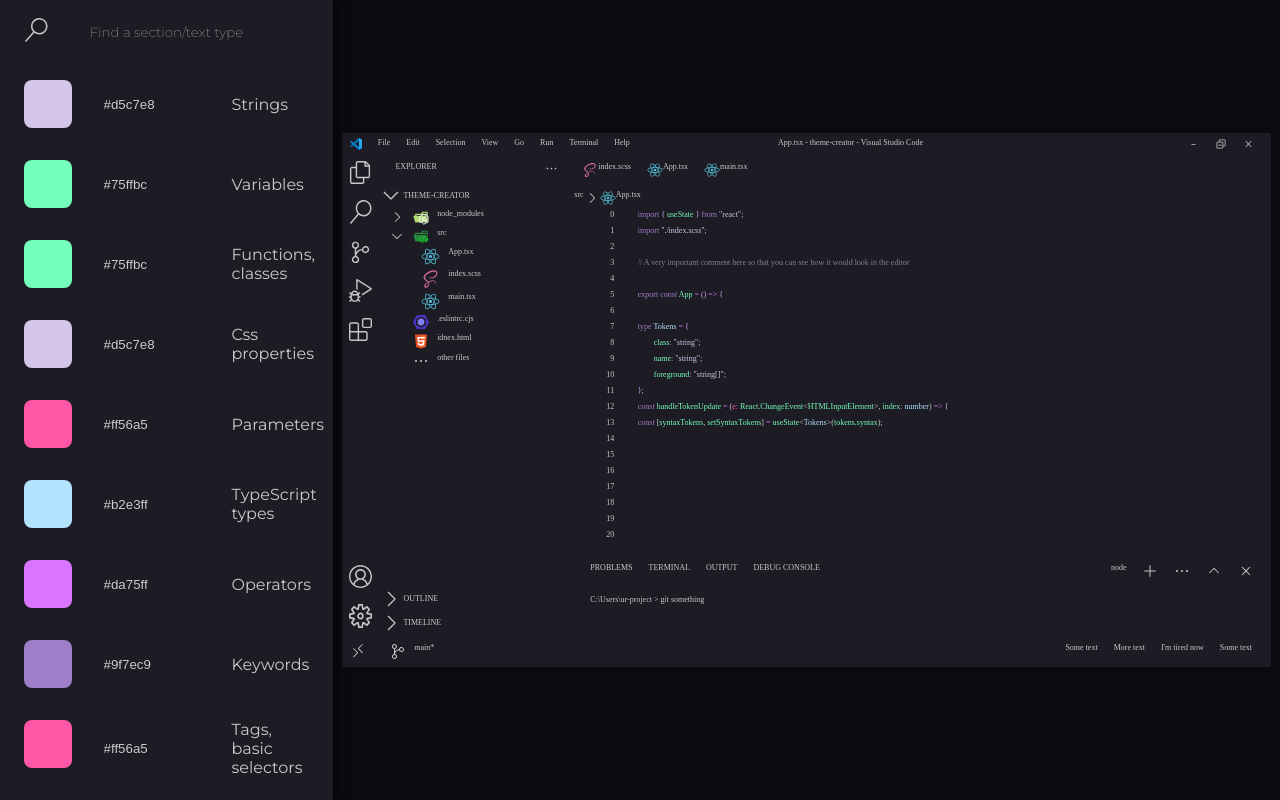
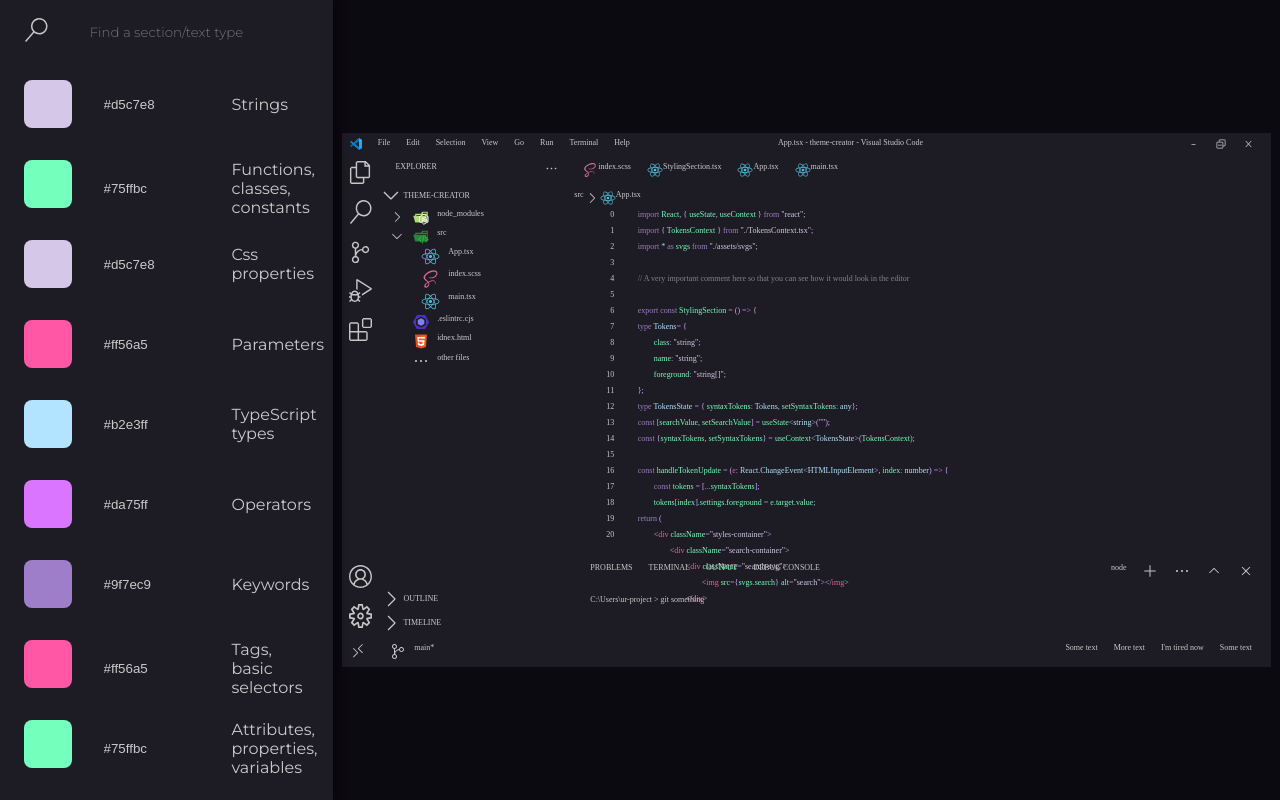
Before and after one commit to Vitalii-Harkavenko/theme-screator, a React (Vite) app: page / in a window 1280 px wide. Built offline with nearby package versions, Linux system fonts and the light colour scheme; a web font is replaced by a local one.

Commit message:
binded syntax tokens' colors with the canvas' text

```diff
--- a/src/Canvas.tsx
+++ b/src/Canvas.tsx
@@ -1,17 +1,11 @@
-import { TokensContext, Token } from "./TokensContext";
+import { TokensContext } from "./TokensContext";
 import { useContext } from "react";
 import * as svgs from "./assets/svgs";
-import { Keywords, Operators, Fns_classes, Strings, Parameters, Attributes_props, Variables } from "./SyntaxBoilerplates";
+import { Keywords, Operators, Fns_classes_consts, Strings, Parameters, Atts_props_vars, Ts_types, Tags } from "./SyntaxBoilerplates";
 
 export const Canvas = () => {
 
-    const {syntaxTokens} = useContext(TokensContext);
-
-    const colors: {[key : string]: any} = {};
-    syntaxTokens.forEach((token: Token) => {
-        const { class: tokenClass, settings: { foreground } } = token;
-        colors[tokenClass] = {color: foreground};
-    });
+    const {colors} = useContext(TokensContext);
 
     const gutterNumbers = [];
     for (let i = 0; i < 30; i++) {
@@ -111,8 +105,12 @@ export const Canvas = () => {
                 <div className="editor-container">
                     <div className="tabs">
                         <div className="tab">
-                        <img src={svgs.scss}></img>
+                            <img src={svgs.scss}></img>
                             <p>index.scss</p>
+                        </div>
+                        <div className="tab">
+                            <img src={svgs.react}></img>
+                            <p>StylingSection.tsx</p>
                         </div>
                         <div className="tab">
                             <img src={svgs.react}></img>
@@ -134,22 +132,43 @@ export const Canvas = () => {
                             { gutterNumbers.map(i => <p>{i}</p>) }
                         </div>
                         <div className="editor">
-                            <p style={colors.punctuation}><Keywords word="import"/> &#123; <Fns_classes word="useState"/> &#125; <Keywords word="from"/> <Strings word="react"/>;</p>
-                            <p style={colors.punctuation}><Keywords word="import"/> <Strings word="./index.scss"/>;</p>
+                            <p style={colors.punctuation}><Keywords word="import"/> <Fns_classes_consts word="React"/>, &#123; <Fns_classes_consts word="useState"/>, <Fns_classes_consts word="useContext"/> &#125; <Keywords word="from"/> <Strings word="react"/>;</p>
+                            <p style={colors.punctuation}><Keywords word="import"/> &#123; <Fns_classes_consts word="TokensContext"/> &#125; <Keywords word="from"/> <Strings word="./TokensContext.tsx"/>;</p>
+                            <p style={colors.punctuation}><Keywords word="import"/> <Fns_classes_consts word="*"/> <Keywords word="as"/> <Fns_classes_consts word="svgs"/> <Keywords word="from"/> <Strings word="./assets/svgs"/>;</p>
                             <p className="whitespace"></p>
                             <p style={colors.comments}>// A very important comment here so that you can see how it would look in the editor</p>
                             <p className="whitespace"></p>
-                            <p style={colors.punctuation}> <Keywords word="export"/> <Keywords word="const"/> <Fns_classes word="App"/> <Operators word="="/> () <Operators word="=&gt;"/> &#123;</p>
-                            <p className="whitespace"></p>
-                            <p style={colors.punctuation}><Keywords word="type"/> <span style={colors.ts_types}>Tokens</span> <Operators word="="/> &#123;</p>
+                            <p style={colors.punctuation}> <Keywords word="export"/> <Keywords word="const"/> <Fns_classes_consts word="StylingSection"/> <Operators word="="/> () <Operators word="=&gt;"/> &#123;</p>
+                            <p style={colors.punctuation}><Keywords word="type"/> <Ts_types word="Tokens"/><Operators word="="/> &#123;</p>
                             <div className="tab-space">
-                                <p style={colors.punctuation}><Attributes_props word="class"/><Operators word=":"/> <Strings word="string"/>;</p>
-                                <p style={colors.punctuation}><Attributes_props word="name"/><Operators word=":"/> <Strings word="string"/>;</p>
-                                <p style={colors.punctuation}><Attributes_props word="foreground"/><Operators word=":"/> <Strings word="string[]"/>;</p>
+                                <p style={colors.punctuation}><Atts_props_vars word="class"/><Operators word=":"/> <Strings word="string"/>;</p>
+                                <p style={colors.punctuation}><Atts_props_vars word="name"/><Operators word=":"/> <Strings word="string"/>;</p>
+                                <p style={colors.punctuation}><Atts_props_vars word="foreground"/><Operators word=":"/> <Strings word="string[]"/>;</p>
                             </div>
                             <p style={colors.punctuation}>&#125;;</p>
-                            <p><Keywords word="const"/> <Fns_classes word="handleTokenUpdate"/> <Operators word="="/> (<Parameters word="e"/><Operators word=":"/> <Attributes_props word="React"/>.<Attributes_props word="ChangeEvent"/>&lt;<Attributes_props word="HTMLInputElement"/>&gt;, <Attributes_props word="index"/><Operators word=":"/> <span style={colors.ts_types}>number</span>) <Operators word="=&gt;"/> &#123;</p>
-                            <p><Keywords word="const"/> [<Variables word="syntaxTokens"/>, <Variables word="setSyntaxTokens"/>] <Operators word="="/> <Fns_classes word="useState"/>&lt;<span style={colors.ts_types}>Tokens</span>&gt;(<Attributes_props word="tokens"/>.<Attributes_props word="syntax"/>);</p>
+                            <p style={colors.punctuation}><Keywords word="type"/> <Ts_types word="TokensState"/> <Operators word="="/> &#123; <Atts_props_vars word="syntaxTokens"/><Operators word=":"/> <Ts_types word="Tokens"/>, <Atts_props_vars word="setSyntaxTokens"/><Operators word=":"/> <Ts_types word="any"/>&#125;;</p>
+                            <p style={colors.punctuation}><Keywords word="const"/> [<Fns_classes_consts word="searchValue"/>, <Fns_classes_consts word="setSearchValue"/>] <Operators word="="/> <Fns_classes_consts word="useState"/>&lt;<Ts_types word="string"/>&gt;(<Strings word=""/>);</p>
+                            <p style={colors.punctuation}><Keywords word="const"/> &#123;<Fns_classes_consts word="syntaxTokens"/>, <Fns_classes_consts word="setSyntaxTokens"/>&#125; <Operators word="="/> <Fns_classes_consts word="useContext"/>&lt;<Ts_types word="TokensState"/>&gt;(<Fns_classes_consts word="TokensContext"/>);</p>
+                            <p className="whitespace"></p>
+                            <p style={colors.punctuation}><Keywords word="const"/> <Fns_classes_consts word="handleTokenUpdate"/> <Operators word="="/> (<Parameters word="e"/><Operators word=":"/> <Ts_types word="React"/>.<Ts_types word="ChangeEvent"/>&lt;<Ts_types word="HTMLInputElement"/>&gt;, <Atts_props_vars word="index"/><Operators word=":"/> <Ts_types word="number"/>) <Operators word="=&gt;"/> &#123;</p>
+                            <div className="tab-space">
+                                <p style={colors.punctuation}><Keywords word="const"/> <Fns_classes_consts word="tokens"/> <Operators word="="/> [<Operators word="..."/><Fns_classes_consts word="syntaxTokens"/>];</p>
+                                <p style={colors.punctuation}><Fns_classes_consts word="tokens"/>[<Fns_classes_consts word="index"/>].<Atts_props_vars word="settings"/>.<Atts_props_vars word="foreground"/> <Operators word="="/> <Atts_props_vars word="e"/>.<Atts_props_vars word="target"/>.<Atts_props_vars word="value"/>;</p>
+                            </div>
+                            <p style={colors.punctuation}><Keywords word="return"/> (</p>
+                            <div className="tab-space">
+                                <p style={colors.punctuation}>&lt;<Tags word="div"/> <Atts_props_vars word="className"/><Operators word="="/><Strings word="styles-container"/>&gt;</p>
+                                <div className="tab-space">
+                                    <p style={colors.punctuation}>&lt;<Tags word="div"/> <Atts_props_vars word="className"/><Operators word="="/><Strings word="search-container"/>&gt;</p>
+                                    <div className="tab-space">
+                                        <p style={colors.punctuation}>&lt;<Tags word="div"/> <Atts_props_vars word="className"/><Operators word="="/><Strings word="search-svg"/>&gt;</p>
+                                        <div className="tab-space">
+                                            <p style={colors.punctuation}>&lt;<Tags word="img"/> <Atts_props_vars word="src"/><Operators word="="/>&#123;<Atts_props_vars word="svgs"/>.<Atts_props_vars word="search"/>&#125; <Atts_props_vars word="alt"/><Operators word="="/><Strings word="search"/>&gt;&lt;/<Tags word="img"/>&gt;</p>
+                                        </div>
+                                        <p style={colors.punctuation}>&lt;/<Tags word="div"/>&gt;</p>
+                                    </div>
+                                </div>
+                            </div>
                         </div>
                     </div>
                     <div className="terminal">
--- a/src/StylingSection.tsx
+++ b/src/StylingSection.tsx
@@ -4,9 +4,9 @@ import * as svgs from "./assets/svgs";
 
 export const StylingSection = () => {
 
-	type Tokens = {syntaxTokens: Token[], setSyntaxTokens: any};
+	type TokensState = {syntaxTokens: Token[], setSyntaxTokens: any};
 	const [searchValue, setSearchValue] = useState<string>('');
-	const {syntaxTokens, setSyntaxTokens} = useContext<Tokens>(TokensContext);
+	const {syntaxTokens, setSyntaxTokens} = useContext<TokensState>(TokensContext);
 
     const handleTokenUpdate = (e: React.ChangeEvent<HTMLInputElement>, index: number) => {
         const tokens = [...syntaxTokens];
--- a/src/SyntaxBoilerplates.tsx
+++ b/src/SyntaxBoilerplates.tsx
@@ -1,101 +1,51 @@
-import { TokensContext, Token } from "./TokensContext";
+import { TokensContext } from "./TokensContext";
 import { useContext } from "react";
 
 export const Keywords: React.FC<{word: string}> = ({ word }) => {
-
-	const {syntaxTokens} = useContext(TokensContext);
-
-    let tokenColor: string = "";
-    syntaxTokens.forEach((token: Token) => {
-        if (token.class === "keywords")
-			tokenColor = token.settings.foreground;
-    });
-
+	const {colors} = useContext(TokensContext);
 	return (
-		<span style={{color: tokenColor}}>{word}</span>
+		<span style={colors.keywords}>{word}</span>
 	)
 }
 export const Operators: React.FC<{word: string}> = ({ word }) => {
-
-	const {syntaxTokens} = useContext(TokensContext);
-
-    let tokenColor: string = "";
-    syntaxTokens.forEach((token: Token) => {
-        if (token.class === "operators")
-			tokenColor = token.settings.foreground;
-    });
-
+	const {colors} = useContext(TokensContext);
 	return (
-		<span style={{color: tokenColor}}>{word}</span>
+		<span style={colors.operators}>{word}</span>
 	)
 }
-export const Fns_classes: React.FC<{word: string}> = ({ word }) => {
-
-	const {syntaxTokens} = useContext(TokensContext);
-
-    let tokenColor: string = "";
-    syntaxTokens.forEach((token: Token) => {
-        if (token.class === "fns_classes")
-			tokenColor = token.settings.foreground;
-    });
-
+export const Fns_classes_consts: React.FC<{word: string}> = ({ word }) => {
+	const {colors} = useContext(TokensContext);
 	return (
-		<span style={{color: tokenColor}}>{word}</span>
+		<span style={colors.fns_classes_consts}>{word}</span>
 	)
 }
 export const Strings: React.FC<{word: string}> = ({ word }) => {
-
-	const {syntaxTokens} = useContext(TokensContext);
-
-    let tokenColor: string = "";
-    syntaxTokens.forEach((token: Token) => {
-        if (token.class === "strings")
-			tokenColor = token.settings.foreground;
-    });
-
+	const {colors} = useContext(TokensContext);
 	return (
-		<span style={{color: tokenColor}}>"{word}"</span>
+		<span style={colors.strings}>"{word}"</span>
 	)
 }
 export const Parameters: React.FC<{word: string}> = ({ word }) => {
-
-	const {syntaxTokens} = useContext(TokensContext);
-
-    let tokenColor: string = "";
-    syntaxTokens.forEach((token: Token) => {
-        if (token.class === "parameters")
-			tokenColor = token.settings.foreground;
-    });
-
+	const {colors} = useContext(TokensContext);
 	return (
-		<span style={{color: tokenColor}}>{word}</span>
+		<span style={colors.parameters}>{word}</span>
 	)
 }
-export const Attributes_props: React.FC<{word: string}> = ({ word }) => {
-
-	const {syntaxTokens} = useContext(TokensContext);
-
-    let tokenColor: string = "";
-    syntaxTokens.forEach((token: Token) => {
-        if (token.class === "attributes_props")
-			tokenColor = token.settings.foreground;
-    });
-
+export const Atts_props_vars: React.FC<{word: string}> = ({ word }) => {
+	const {colors} = useContext(TokensContext);
 	return (
-		<span style={{color: tokenColor}}>{word}</span>
+		<span style={colors.atts_props_vars}>{word}</span>
 	)
 }
-export const Variables: React.FC<{word: string}> = ({ word }) => {
-
-	const {syntaxTokens} = useContext(TokensContext);
-
-    let tokenColor: string = "";
-    syntaxTokens.forEach((token: Token) => {
-        if (token.class === "variables")
-			tokenColor = token.settings.foreground;
-    });
-
+export const Ts_types: React.FC<{word: string}> = ({ word }) => {
+	const {colors} = useContext(TokensContext);
 	return (
-		<span style={{color: tokenColor}}>{word}</span>
+		<span style={colors.ts_types}>{word}</span>
 	)
 }
+export const Tags: React.FC<{word: string}> = ({ word }) => {
+	const {colors} = useContext(TokensContext);
+	return (
+		<span style={colors.tags}>{word}</span>
+	)
+}
--- a/src/TokensContext.tsx
+++ b/src/TokensContext.tsx
@@ -21,9 +21,14 @@ export const TokensContext = React.createContext<any>(undefined);
 export const TokensProvider: React.FC<ProviderProps> = ({ children }) => {
 
 	const [syntaxTokens, setSyntaxTokens] = useState<Tokens>(tokens.syntax);
+	const colors: {[key : string]: any} = {};
+    syntaxTokens.forEach((token: Token) => {
+        const { class: tokenClass, settings: { foreground } } = token;
+        colors[tokenClass] = {color: foreground};
+    });
 
 	return (
-		<TokensContext.Provider  value={{ syntaxTokens, setSyntaxTokens }}>
+		<TokensContext.Provider  value={{ syntaxTokens, setSyntaxTokens, colors }}>
 			{ children }
 		</TokensContext.Provider>
 	)
--- a/src/assets/tokens.json
+++ b/src/assets/tokens.json
@@ -323,117 +323,8 @@
 			}
 		},
 		{
-			"class": "variables",
-			"name": "Variables",
-			"scope": [
-				"variable",
-				"variable.js",
-				"variable.ts",
-				"variable.jsx",
-				"variable.tsx",
-				"variable.scss",
-				"variable.sass",
-				"variable.c",
-				"variable.language.rust",
-				"variable.language.super",
-				"variable.language",
-				"variable.instance",
-				"variable.object.property.ts",
-				"variable.object.property.tsx",
-				"variable.object.property.js",
-				"variable.object.property.jsx",
-				"variable.other.class.js",
-				"variable.other.class.ts",
-				"variable.other.class.php",
-				"variable.other.ts",
-				"variable.other.tsx",
-				"variable.other.js",
-				"variable.other.ruby",
-				"variable.other.php",
-				"variable.other.instance",
-				"variable.other.meta.import.js",
-				"variable.other.meta.export.js",
-				"variable.other.constant",
-				"variable.other.constant.tsx",
-				"variable.other.jsdoc",
-				"variable.other.phpdoc",
-				"variable.other.global.php",
-				"variable.other.generic-type.haskell",
-				"variable.interpolation",
-				"variable.assignment.coffee",
-				"variable.readwrite.instance",
-				"variable.other.readwrite",
-				"variable.other.readwrite.js",
-				"variable.other.readwrite.alias.ts",
-				"variable.other.readwrite.alias.tsx",
-				"variable.other.readwrite.ts",
-				"variable.other.readwrite.tsx",
-				"variable.other.readwrite.instance",
-				"variable.other.readwrite.cs",
-				"variable.other.readwrite.powershell",
-				"source.elixir variable.other.readwrite.module.elixir",
-				"meta.import.js variable.other",
-				"meta.export.js variable.other",
-				"support.variable.dom",
-				"support.variable.object",
-				"support.variable.object.node",
-				"support.variable.property",
-				"support.variable.property.process",
-				"support.variable.property.dom",
-				"support.variable.magic.python",
-				"support.variable.semantic.hlsl",
-				"source.python variable.language.special",
-				"source.css.scss meta.at-rule variable",
-				"source.css.sass meta.at-rule variable",
-				"meta.property-list.css meta.property-value.css variable.other.less",
-				"meta.property-list.scss variable.scss",
-				"meta.property-list.sass variable.sass",
-				"meta.definition.variable.name.java",
-				"meta.definition.variable.name.groovy",
-				"meta.definition.variable.tsx",
-				"meta.definition.variable",
-				"entity.name.variable.local.cs",
-				"text.variable",
-				"text.bracketed",
-				"constant.language",
-				"constant",
-				"entity.other.attribute-name.id",
-				"entity.other.attribute-name.id.css",
-				"entity.other.attribute-name.id.scss",
-				"entity.other.attribute-name.id.sass",
-				"entity.other.attribute-name.id.less",
-				"entity.other.attribute-name.id.html",
-				"constant.numeric.css",
-				"constant.numeric.scss",
-				"constant.numeric.sass",
-				"constant.numeric.less",
-				"constant.character.numeric.css",
-				"constant.character.numeric.scss",
-				"constant.character.numeric.sass",
-				"constant.character.numeric.less",
-				"keyword.other.unit",
-				"keyword.other.unit.css",
-				"keyword.other.unit.scss",
-				"keyword.other.unit.sass",
-				"entity.other.attribute-name.pseudo-element",
-				"entity.other.attribute-name.pseudo-element.css",
-				"entity.other.attribute-name.pseudo-element.scss",
-				"entity.other.attribute-name.pseudo-element.sass",
-				"entity.other.attribute-name.pseudo-element.less",
-				"entity.other.attribute-name.pseudo-class",
-				"entity.other.attribute-name.pseudo-class.css",
-				"entity.other.attribute-name.pseudo-class.scss",
-				"entity.other.attribute-name.pseudo-class.sass",
-				"entity.other.attribute-name.pseudo-class.less"
-			],
-			"settings": {
-				"foreground": "#75ffbc",
-				"fontStyle": ""
-			}
-		},
-		{
-			"class": "fns_classes",
-			"name": "Functions, classes",
+			"class": "fns_classes_consts",
+			"name": "Functions, classes, constants",
 			"scope": [
 				"function.parameter",
 				"function.parameter.ruby",
@@ -464,6 +355,8 @@
 				"support.token.decorator.python,meta.function.decorator.identifier.python",
 				"support.constant",
 				"variable.function",
+				"variable.other.constant",
+				"variable.other.constant.tsx",
 				"variable.parameter.function",
 				"variable.parameter.function.js",
 				"variable.parameter.function.coffee",
@@ -479,7 +372,13 @@
 				"constant.character.character-class.regexp.xi",
 				"keyword.operator.or.regexp",
 				"keyword.operator.quantifier.regexp",
-				"keyword.operator.regexp.php"
+				"keyword.operator.regexp.php",
+				"entity.other.attribute-name.id",
+				"entity.other.attribute-name.id.css",
+				"entity.other.attribute-name.id.scss",
+				"entity.other.attribute-name.id.sass",
+				"entity.other.attribute-name.id.less",
+				"entity.other.attribute-name.id.html"
 			],
 			"settings": {
 				"foreground": "#75ffbc",
@@ -532,7 +431,6 @@
 				"variable.other.object.ts",
 				"variable.other.object.jsx",
 				"variable.other.object.tsx",
-				"variable.other.object.property",
 				"variable.other.object.cs",
 				"variable.other.property",
 				"token.variable.parameter.java",
@@ -603,6 +501,11 @@
 			"name": "Operators",
 			"scope": [
 				"keyword.operator",
+				"keyword.operator.spread",
+				"keyword.operator.spread.js",
+				"keyword.operator.spread.jsx",
+				"keyword.operator.spread.ts",
+				"keyword.operator.spread.tsx",
 				"keyword.operator.module",
 				"keyword.operator.new",
 				"keyword.operator.type",
@@ -757,9 +660,102 @@
 			}
 		},
 		{
-			"class": "attributes_props",
-			"name": "Attributes, properties",
+			"class": "atts_props_vars",
+			"name": "Attributes, properties, variables",
 			"scope": [
+				"variable",
+				"variable.js",
+				"variable.ts",
+				"variable.jsx",
+				"variable.tsx",
+				"variable.scss",
+				"variable.sass",
+				"variable.c",
+				"variable.language.rust",
+				"variable.language.super",
+				"variable.language",
+				"variable.instance",
+				"variable.object.property",
+				"variable.object.property.ts",
+				"variable.object.property.tsx",
+				"variable.object.property.js",
+				"variable.object.property.jsx",
+				"variable.other.object.property",
+				"variable.other.class.js",
+				"variable.other.class.ts",
+				"variable.other.class.php",
+				"variable.other.ts",
+				"variable.other.tsx",
+				"variable.other.js",
+				"variable.other.ruby",
+				"variable.other.php",
+				"variable.other.instance",
+				"variable.other.meta.import.js",
+				"variable.other.meta.export.js",
+				"variable.other.jsdoc",
+				"variable.other.phpdoc",
+				"variable.other.global.php",
+				"variable.other.generic-type.haskell",
+				"variable.interpolation",
+				"variable.assignment.coffee",
+				"variable.readwrite.instance",
+				"variable.other.readwrite",
+				"variable.other.readwrite.js",
+				"variable.other.readwrite.alias.ts",
+				"variable.other.readwrite.alias.tsx",
+				"variable.other.readwrite.ts",
+				"variable.other.readwrite.tsx",
+				"variable.other.readwrite.instance",
+				"variable.other.readwrite.cs",
+				"variable.other.readwrite.powershell",
+				"source.elixir variable.other.readwrite.module.elixir",
+				"meta.import.js variable.other",
+				"meta.export.js variable.other",
+				"support.variable.dom",
+				"support.variable.object",
+				"support.variable.object.node",
+				"support.variable.property",
+				"support.variable.property.process",
+				"support.variable.property.dom",
+				"support.variable.magic.python",
+				"support.variable.semantic.hlsl",
+				"source.python variable.language.special",
+				"source.css.scss meta.at-rule variable",
+				"source.css.sass meta.at-rule variable",
+				"meta.property-list.css meta.property-value.css variable.other.less",
+				"meta.property-list.scss variable.scss",
+				"meta.property-list.sass variable.sass",
+				"meta.definition.variable.name.java",
+				"meta.definition.variable.name.groovy",
+				"meta.definition.variable.tsx",
+				"meta.definition.variable",
+				"entity.name.variable.local.cs",
+				"text.variable",
+				"text.bracketed",
+				"constant.language",
+				"constant",
+				"constant.numeric.css",
+				"constant.numeric.scss",
+				"constant.numeric.sass",
+				"constant.numeric.less",
+				"constant.character.numeric.css",
+				"constant.character.numeric.scss",
+				"constant.character.numeric.sass",
+				"constant.character.numeric.less",
+				"keyword.other.unit",
+				"keyword.other.unit.css",
+				"keyword.other.unit.scss",
+				"keyword.other.unit.sass",
+				"entity.other.attribute-name.pseudo-element",
+				"entity.other.attribute-name.pseudo-element.css",
+				"entity.other.attribute-name.pseudo-element.scss",
+				"entity.other.attribute-name.pseudo-element.sass",
+				"entity.other.attribute-name.pseudo-element.less",
+				"entity.other.attribute-name.pseudo-class",
+				"entity.other.attribute-name.pseudo-class.css",
+				"entity.other.attribute-name.pseudo-class.scss",
+				"entity.other.attribute-name.pseudo-class.sass",
+				"entity.other.attribute-name.pseudo-class.less",
 				"entity.other.attribute-name",
 				"entity.other.attribute-name.js",
 				"entity.other.attribute-name.ts",
@@ -793,6 +789,8 @@
 				"punctuation.definition.tag",
 				"punctuation.definition.tag.xi",
 				"punctuation.definition.tag.html",
+				"punctuation.definition.tag.jsx",
+				"punctuation.definition.tag.tsx",
 				"punctuation.definition.arguments",
 				"punctuation.definition.list.begin",
 				"punctuation.definition.list.end",
```
